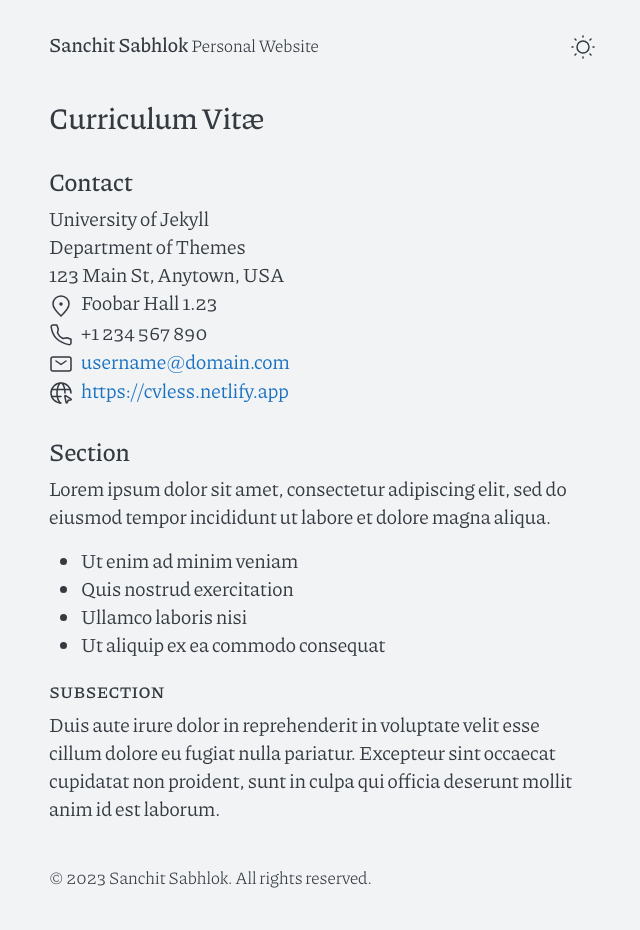
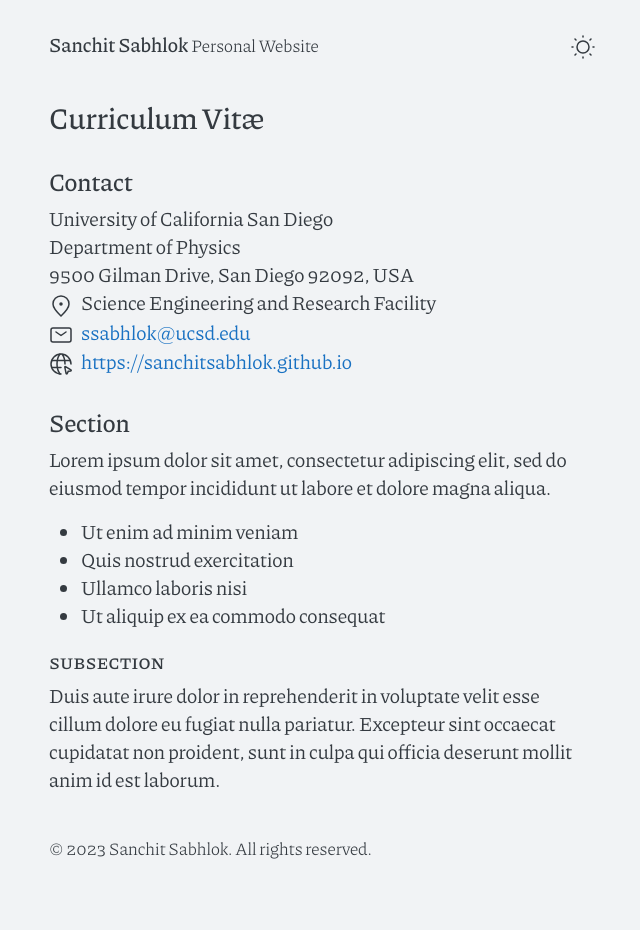
Before and after one commit to sanchitsabhlok/sanchitsabhlok.github.io, a Jekyll site: the page built from cv.md, in a window 1280 px wide. Shown: the whole page, without its empty margins (318-958 px from the left). Built offline with Jekyll 4.4.1, drawn with Linux system fonts in a browser that asks for light colours; after the commit the page ends 901 px from its top, so only the background shows below that.

Commit message:
Update contact.html

```diff
--- a/_includes/contact.html
+++ b/_includes/contact.html
@@ -1,12 +1,11 @@
 <div class="contact">
   <h2>Contact</h2>
   <ul>
-    <li>University of Jekyll</li>
-    <li>Department of Themes</li>
-    <li>123 Main St, Anytown, USA</li>
-    <li><span class="li-icon">{% include svg/pin-alt.svg %}</span><span>Foobar Hall 1.23</span></li>
-    <li><span class="li-icon">{% include svg/phone.svg %}</span><span>+1 234 567 890</span></li>
-    <li><span class="li-icon">{% include svg/mail.svg %}</span><a href="mailto:username@domain.com">username@domain.com</a></li>
-    <li><span class="li-icon">{% include svg/internet.svg %}</span><a href="https://cvless.netlify.app">https://cvless.netlify.app</a></li>
+    <li>University of California San Diego</li>
+    <li>Department of Physics</li>
+    <li>9500 Gilman Drive, San Diego 92092, USA</li>
+    <li><span class="li-icon">{% include svg/pin-alt.svg %}</span><span>Science Engineering and Research Facility</span></li>
+    <li><span class="li-icon">{% include svg/mail.svg %}</span><a href="mailto:ssabhlok@ucsd.edu">ssabhlok@ucsd.edu</a></li>
+    <li><span class="li-icon">{% include svg/internet.svg %}</span><a href="https://sanchitsabhlok.github.io">https://sanchitsabhlok.github.io</a></li>
   </ul>
 </div>
```
